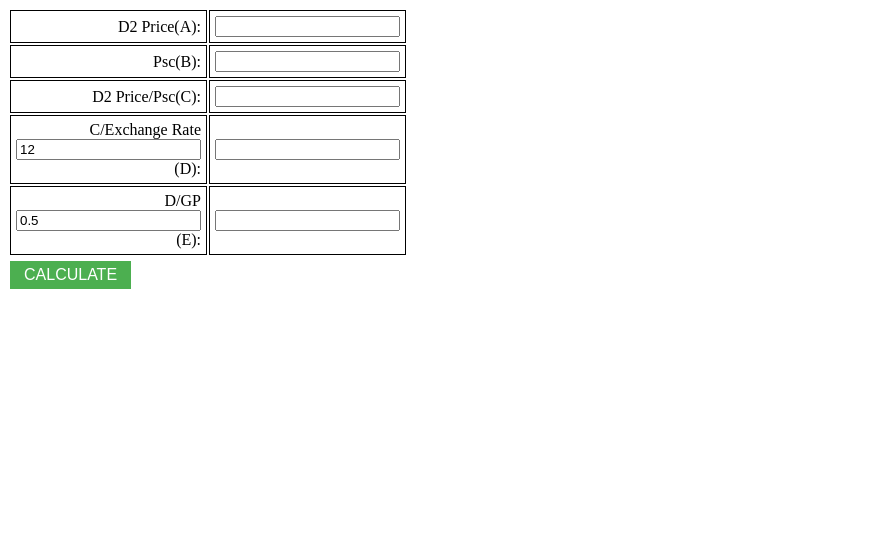
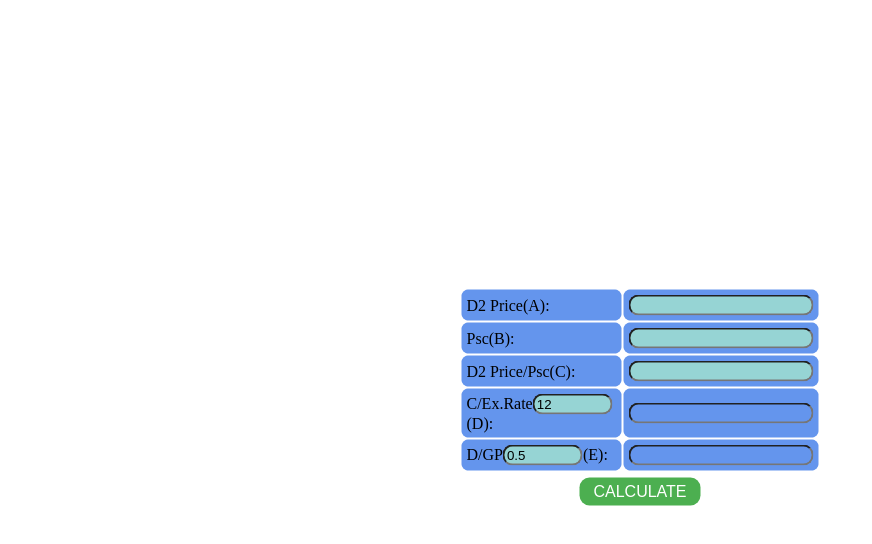
Before and after one commit to jabir-tridz/bilal-work, a plain HTML site: page index.html in a window 1280 px wide. Shown: the whole page, without its empty margins (0-872 px from the left). Drawn offline with Linux system fonts and the light colour scheme.

Commit message:
update look centered

```diff
--- a/index.html
+++ b/index.html
@@ -1,6 +1,8 @@
 <html>
 <head>
 <style>
+input{background-color: #96D4D4;
+border-radius: 10px;}
 .button {
   border: none;
   color: white;
@@ -9,25 +11,39 @@
   text-decoration: none;
   display: inline-block;
   font-size: 16px;
-  margin: 4px 2px;
   cursor: pointer;
+  border-radius: 10px;
 }
 .button1 {background-color: #4CAF50;} /* Green */
-.container {
-  width: 500px;
-  clear: both;
-}
 td{
         width: 150px;
-        border: 1px solid black;
+        border: 2px solid white;
         padding: 5px;
+        border-collapse: collapse;
+        text-align:left;
+        background-color: #6495ED;
+        border-radius: 10px;
+      }
+.center {
+  margin: 0;
+  position: absolute;
+  top: 50%;
+  left: 50%;
+  -ms-transform: translate(-50%, -50%);
+  transform: translate(-50%, -50%);
+  border-collapse: collapse;
+}
+.readonly{
+	background-color: #6495ED;
+}
+.buttontab{
+	background-color: white;
 }
 </style>
 <meta name="viewport" content="width=device-width, initial-scale=1.0">
 </head>
 <body>
-<div class="container">
-<table>
+<table class="center">
 <tr>
 <td align="right">D2 Price(A):</td>
 	<td align="left"><input type="number" id="n1"/></td>
@@ -41,16 +57,19 @@ td{
 	<td align="left"><input type="text" id="n3" readonly/></td>
 </tr>
 <tr>
-<td align="right">C/Exchange Rate<input type="number" id="n4" value="12" size="1"/>(D):</td>
-	<td align="left"><input type="text" id="n5" readonly/></td>
+<td align="right">C/Ex.Rate<input type="number" id="n4" value="12" style="width: 6em"/>(D):</td>
+	<td align="left"><input class="readonly" type="text" id="n5" readonly/></td>
 </tr>
 <tr>
-<td align="right">D/GP<input type="number" id="n6" value="0.5" size="1"/>(E):</td>
-	<td align="right"><input type="number" id="n7" readonly/></td>
+<td align="right">D/GP<input type="number" id="n6" value="0.5" style="width: 6em"/>(E):</td>
+	<td align="right"><input class="readonly" type="number" id="n7" readonly/></td>
+</tr>
+<tr>
+<td style="text-align: center" class="buttontab" colspan="2">
+<button  class="button button1" type="button" onclick="return getInputValue();">CALCULATE</button>
+</td>
 </tr>
 </table>
-<button  class="button button1" type="buztton" onclick="return getInputValue();">CALCULATE</button>
-</div>
 <script>
 function getInputValue(){
 		var a = parseFloat(document.getElementById('n1').value);
```
Lines whose indentation alone changed are shown as unchanged.
